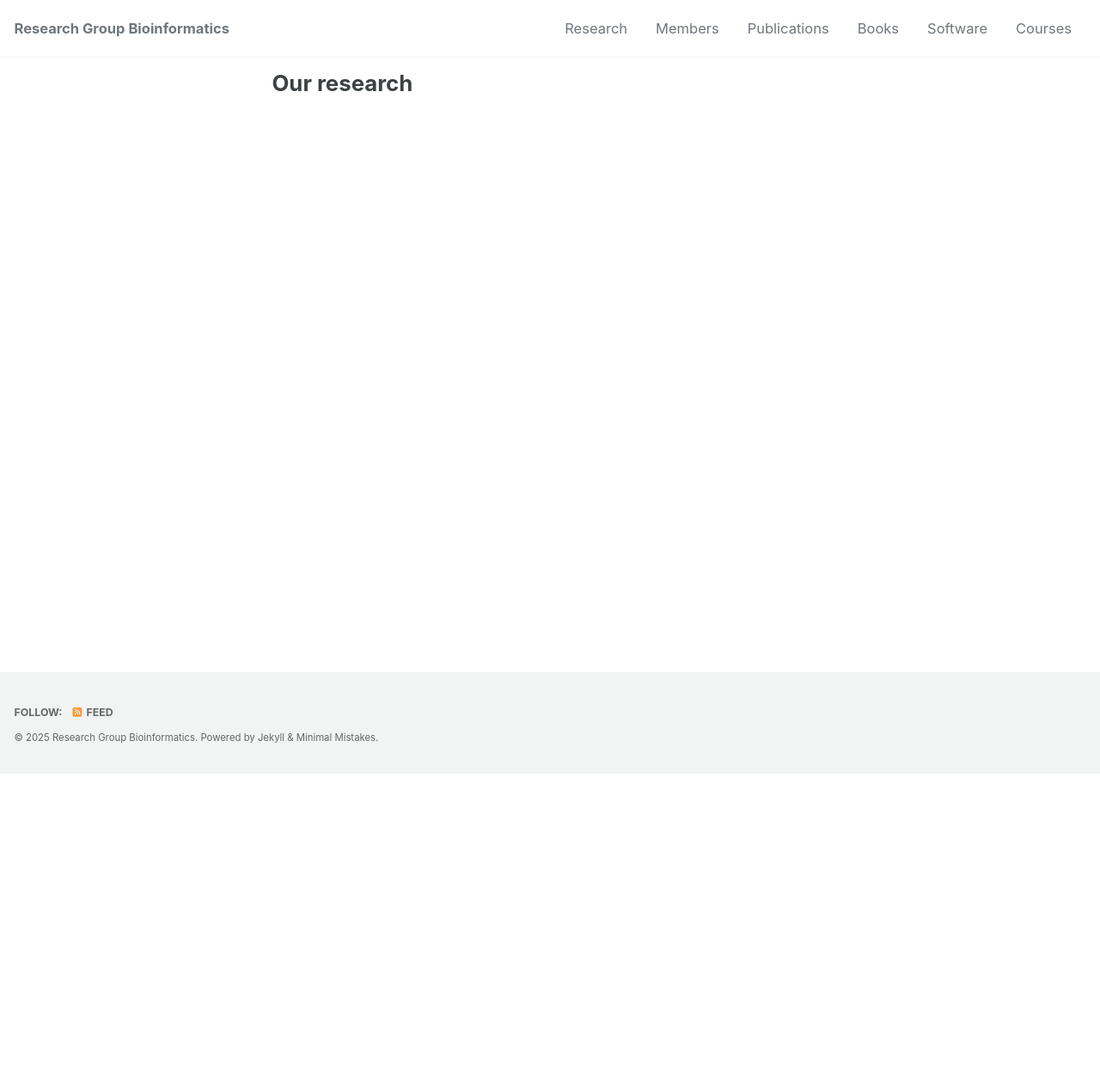
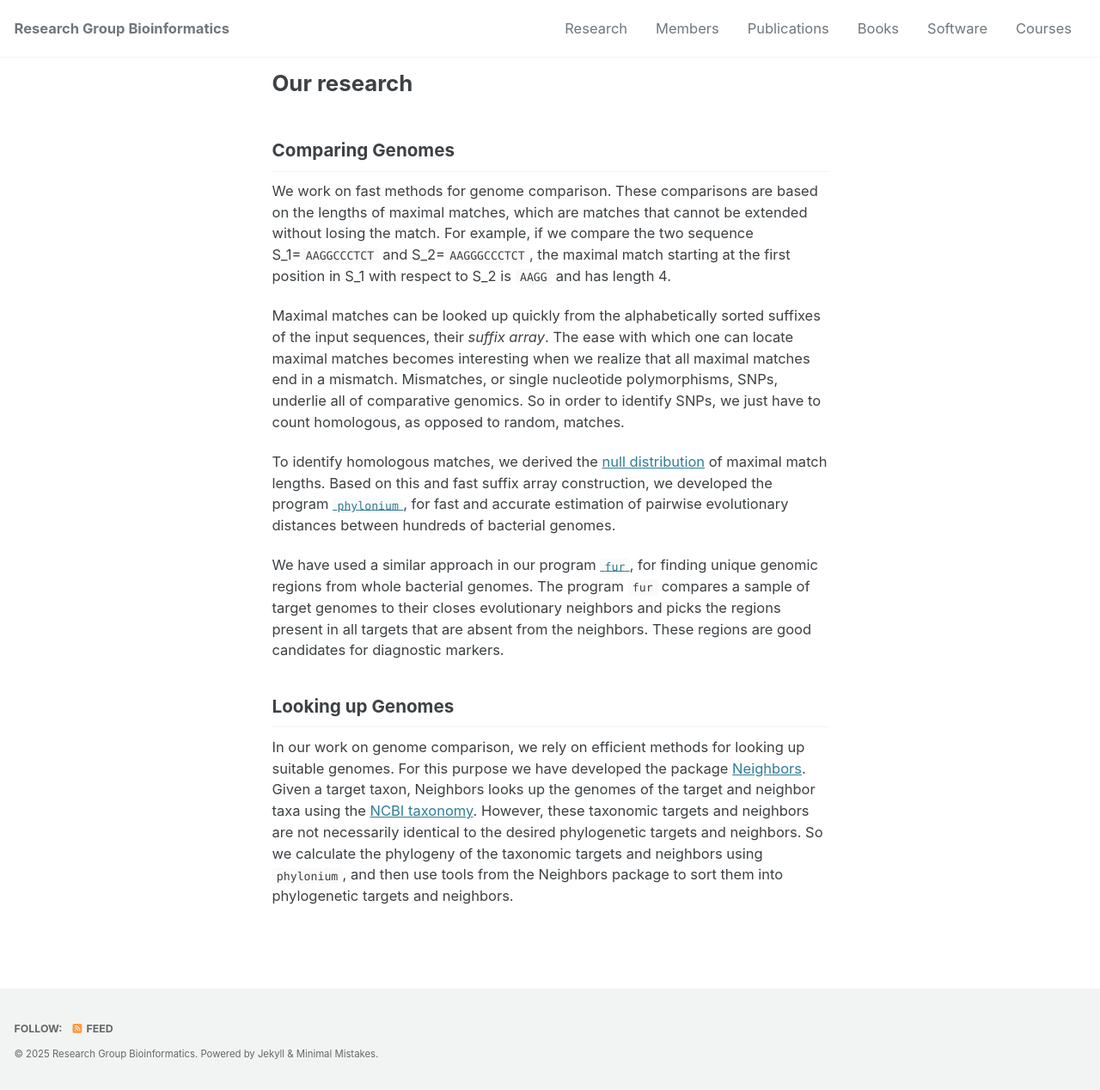
Before and after one commit to EvolBioInf/EvolBioInf.github.io, a Jekyll site: the page built from _pages/research.md, in a window 1280 px wide. Shown: the whole page at 86% size. Built offline with Jekyll 4.4.1, drawn with Linux system fonts in a browser that asks for light colours; cached includes are drawn as plain includes; before the commit the page ends 900 px from its top, so only the background shows below that.

Commit message:
Added description of research

```diff
--- a/_pages/research.md
+++ b/_pages/research.md
@@ -3,3 +3,46 @@ title: Our research
 author_profile: false
 permalink: /research/
 ---
+## Comparing Genomes
+We work on fast methods for genome comparison. These comparisons are
+based on the lengths of maximal matches, which are matches that cannot
+be extended without losing the match. For example, if we compare the
+two sequence S_1=`AAGGCCCTCT` and S_2=`AAGGGCCCTCT`, the maximal match
+starting at the first position in S_1 with respect to S_2 is `AAGG`
+and has length 4.
+
+Maximal matches can be looked up quickly from the alphabetically
+sorted suffixes of the input sequences, their *suffix array*. The ease
+with which one can locate maximal matches becomes interesting when we
+realize that all maximal matches end in a mismatch. Mismatches, or
+single nucleotide polymorphisms, SNPs, underlie all of comparative
+genomics. So in order to identify SNPs, we just have to count
+homologous, as opposed to random, matches.
+
+To identify homologous matches, we derived the [null
+distribution](https://doi.org/10.1089/cmb.2009.0106) of maximal match
+lengths. Based on this and fast suffix array construction, we
+developed the program
+[`phylonium`](https://github.com/EvolBioInf/phylonium), for fast and
+accurate estimation of pairwise evolutionary distances between
+hundreds of bacterial genomes.
+
+We have used a similar approach in our program
+[`fur`](https://github.com/evolbioinf/fur), for finding unique genomic
+regions from whole bacterial genomes. The program `fur` compares a
+sample of target genomes to their closes evolutionary neighbors and
+picks the regions present in all targets that are absent from the
+neighbors. These regions are good candidates for diagnostic markers.
+
+## Looking up Genomes
+In our work on genome comparison, we rely on efficient methods for
+looking up suitable genomes. For this purpose we have developed the
+package [Neighbors](https://github.com/evolbioinf/neighbors). Given a
+target taxon, Neighbors looks up the genomes of the target and
+neighbor taxa using the [NCBI
+taxonomy](https://www.ncbi.nlm.nih.gov/taxonomy). However, these
+taxonomic targets and neighbors are not necessarily identical to the
+desired phylogenetic targets and neighbors. So we calculate the
+phylogeny of the taxonomic targets and neighbors using `phylonium`,
+and then use tools from the Neighbors package to sort them into
+phylogenetic targets and neighbors.
```
